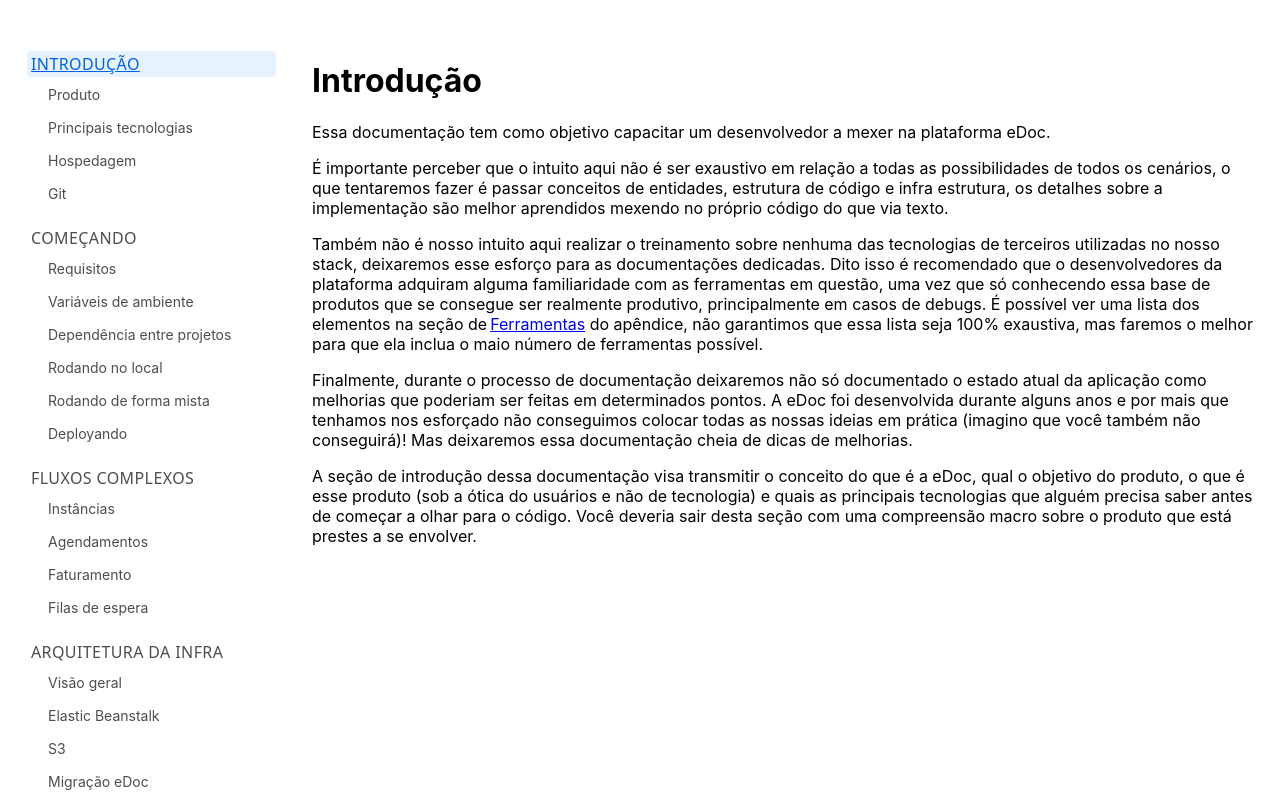
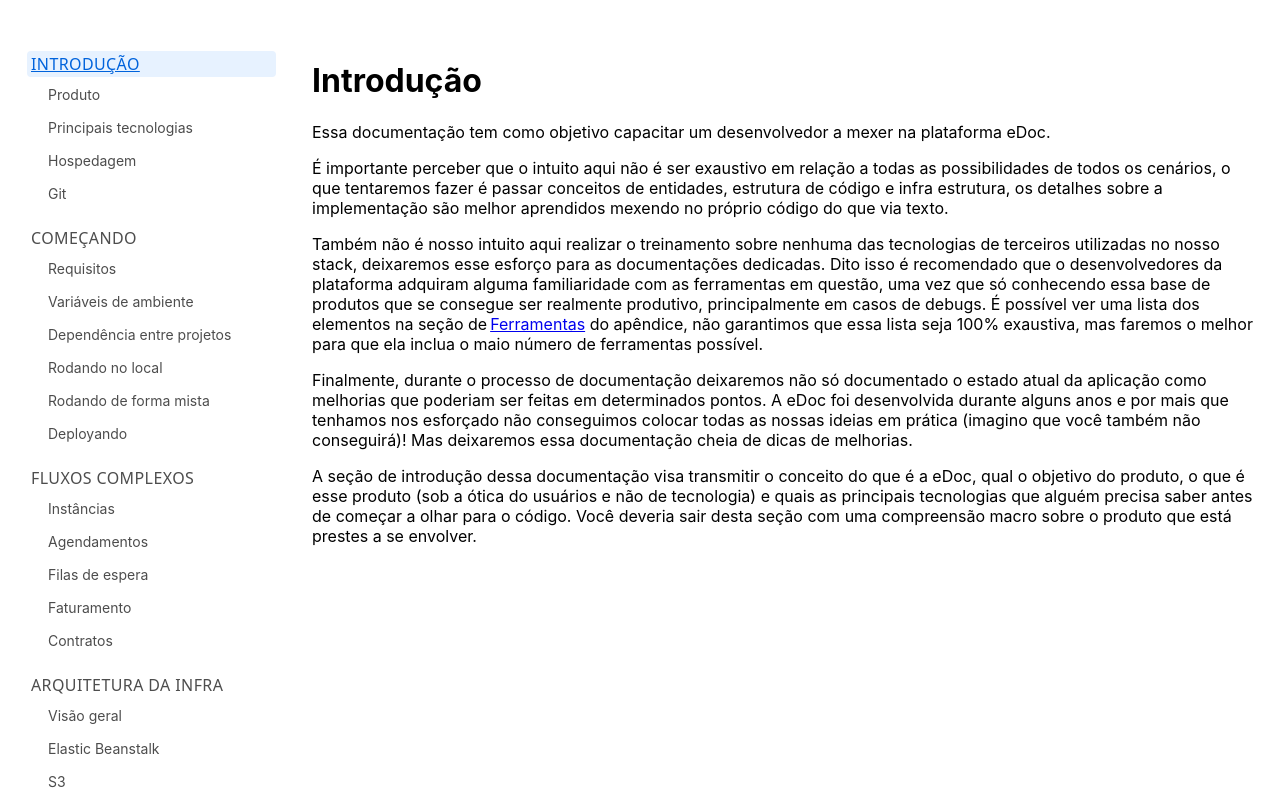
Before and after one commit to plenasaude/edoc-documentation, a React (Vite) app: page / in a window 1280 px wide. Built offline with nearby package versions, Linux system fonts and the light colour scheme.

Commit message:
Contracts

```diff
--- a/src/App.tsx
+++ b/src/App.tsx
@@ -68,6 +68,7 @@ import Instances from "./pages/ComplexFlows/Intances";
 import Slots from "./pages/ComplexFlows/Slots";
 import Billing from "./pages/ComplexFlows/Billing";
 import Queues from "./pages/ComplexFlows/Queues";
+import BillingContracts from "./pages/ComplexFlows/Contracts";
 
 import ManualProcesses from "./pages/ManualProcesses";
 import RegisterOrganization from "./pages/ManualProcesses/RegisterOrganization";
@@ -109,6 +110,7 @@ function App() {
           <Route path="slots" element={<Slots />} />
           <Route path="billing" element={<Billing />} />
           <Route path="queues" element={<Queues />} />
+          <Route path="billing-contracts" element={<BillingContracts />} />
         </Route>
 
         <Route path="/architecture" element={<TOC />}>
@@ -225,8 +227,9 @@ function TOC() {
         <TOCTitle to="/complex-flows">Fluxos complexos</TOCTitle>
         <TOCLink to="/complex-flows/instances">Instâncias</TOCLink>
         <TOCLink to="/complex-flows/slots">Agendamentos</TOCLink>
+        <TOCLink to="/complex-flows/queues">Filas de espera</TOCLink>
         <TOCLink to="/complex-flows/billing">Faturamento</TOCLink>
-        <TOCLink to="/complex-flows/queues">Filas de espera</TOCLink>
+        <TOCLink to="/complex-flows/billing-contracts">Contratos</TOCLink>
 
         <TOCTitle to="/architecture">Arquitetura da infra</TOCTitle>
         <TOCLink to="/architecture/overview">Visão geral</TOCLink>
```
